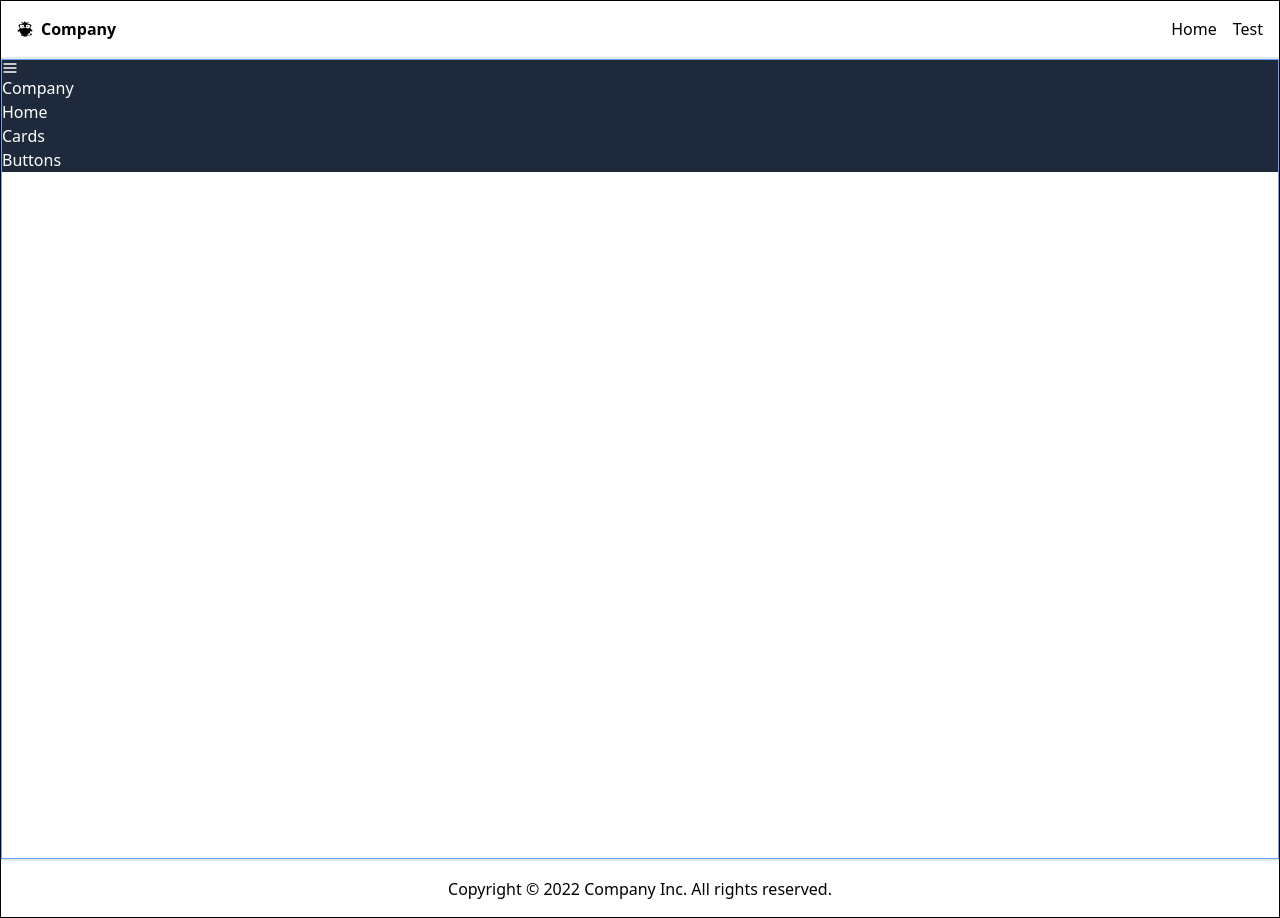
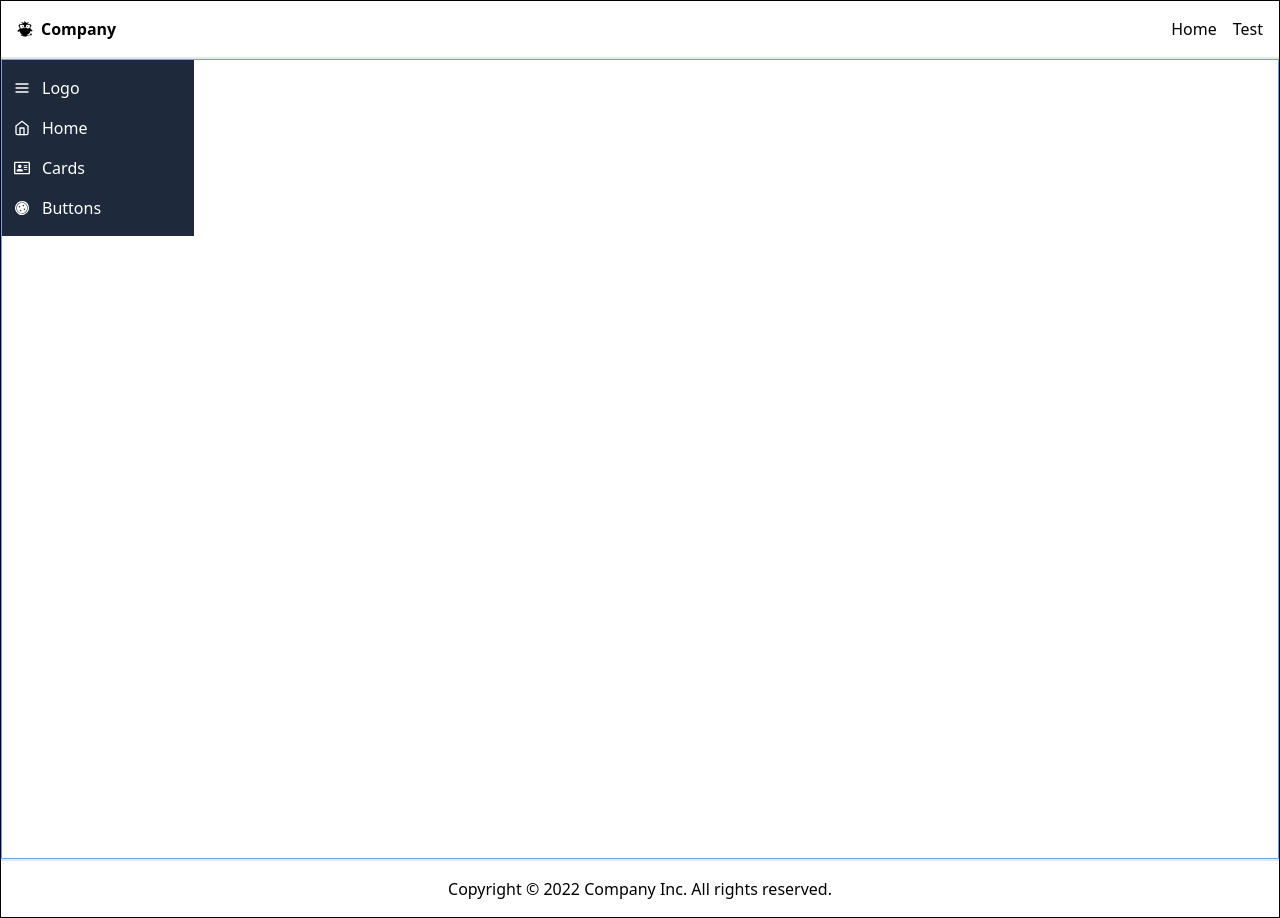
Before and after one commit to jamhanpar/react-components, a React (Create React App) app in the folder client/: page /test in a window 1280 px wide. Built offline with nearby package versions, Linux system fonts and the light colour scheme.

Commit message:
add static sidebar

```diff
--- a/client/src/components/Sidebar/Sidebar.js
+++ b/client/src/components/Sidebar/Sidebar.js
@@ -1,19 +1,24 @@
-import { FiMenu } from 'react-icons/fi';
+import { FiMenu, FiHome } from 'react-icons/fi';
+import { FaRegAddressCard } from 'react-icons/fa';
+import { GiShirtButton } from 'react-icons/gi';
 
 export default function Sidebar() {
-  return <div className="w-full h-auto bg-slate-800 text-white">
-    <div>
-        <FiMenu />
-        <h1>Company</h1>
+  return <div className="w-full py-2 bg-slate-800 text-white sm:w-48">
+    <div className="flex flex-row items-center gap-3 mx-3 my-2 cursor-pointer">
+        <FiMenu className="select-none" />
+        <h1>Logo</h1>
     </div>
-    <div>
-        <div>
+    <div className="flex flex-col">
+        <div className="flex flex-row items-center gap-3 mx-3 my-2 cursor-pointer">
+            <FiHome />
             <span>Home</span>
         </div>
-        <div>
+        <div className="flex flex-row items-center gap-3 mx-3 my-2 cursor-pointer">
+            <FaRegAddressCard />
             <span>Cards</span>
         </div>
-        <div>
+        <div className="flex flex-row items-center gap-3 mx-3 my-2 cursor-pointer">
+            <GiShirtButton />
             <span>Buttons</span>
         </div>
     </div>
```
